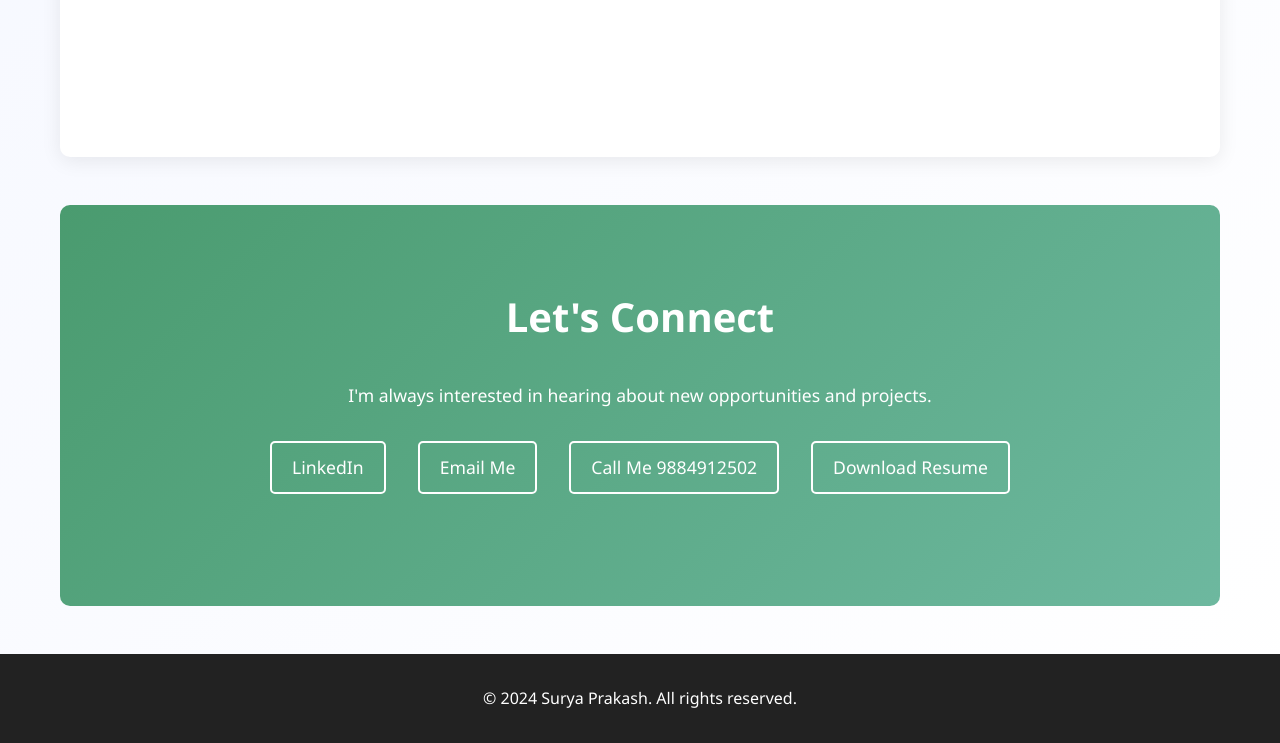
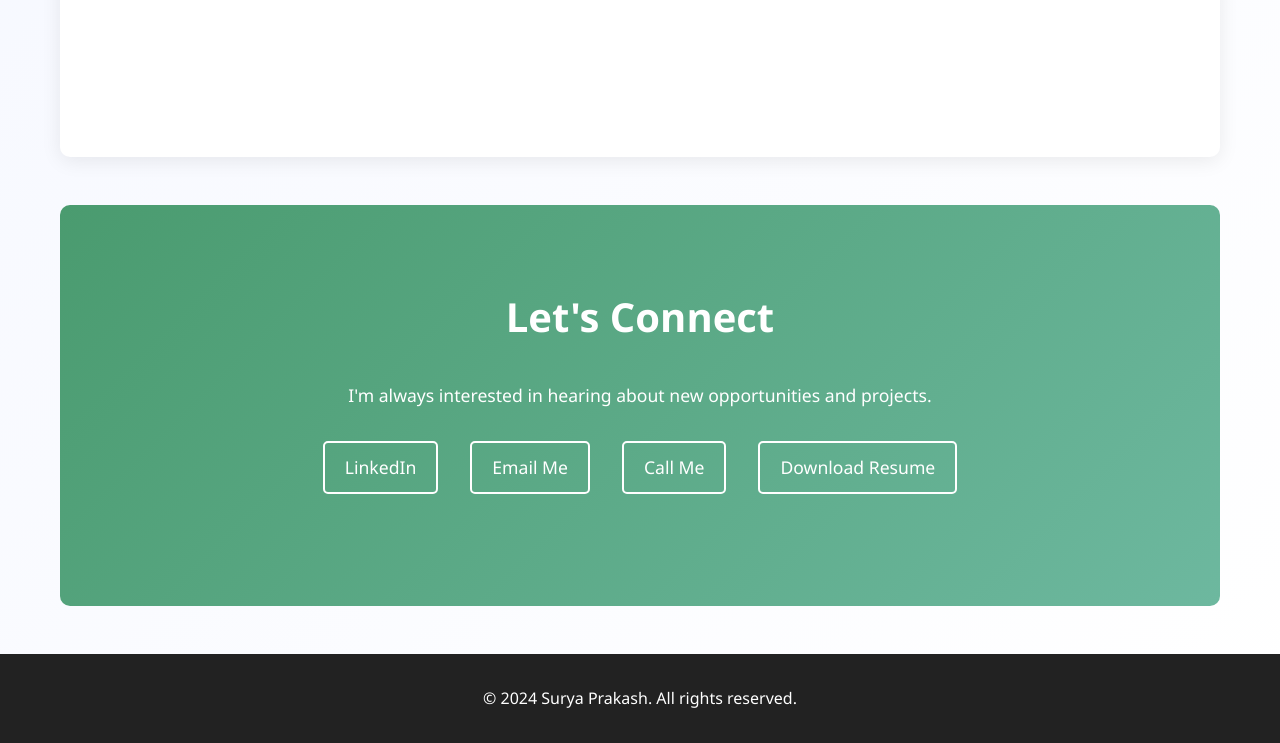
Before and after one commit to surya120502/SuryaPrakash, a plain HTML site: page index.html in a window 1280 px wide. Shown: the part 6551-7294 px from the top of the page. Drawn offline with Linux system fonts and the light colour scheme.

Commit message:
Update index.html

```diff
--- a/index.html
+++ b/index.html
@@ -1222,7 +1222,7 @@
             <div class="contact-links">
                 <a href="https://www.linkedin.com/in/surya-prakash-190193212/" target="_blank">LinkedIn</a>
                 <a href="mailto:suryasundar6964@gmail.com">Email Me</a>
-                <a href="tel:+919884912502">Call Me 9884912502</a>
+                <a href="tel:+919884912502">Call Me </a>
                 <a href="Surya Prakash Resume (2).pdf" download="Surya-Prakash-Resume.pdf">Download Resume</a>
             </div>
         </section>
```
